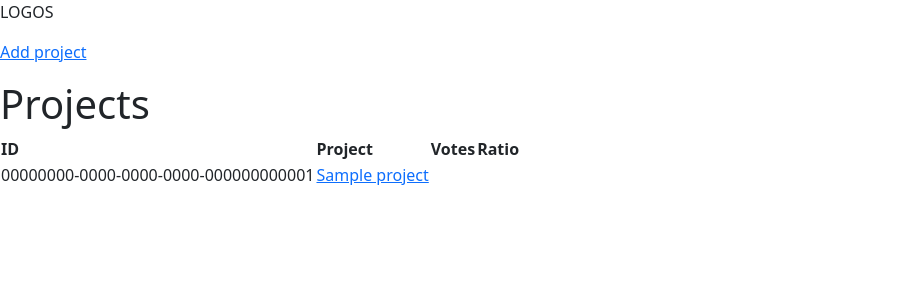
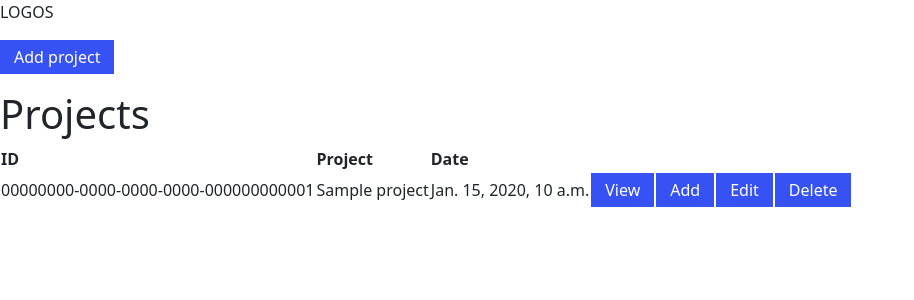
Before and after one commit to opawel262/dev-search, a Django app: page /projects/ in a window 1280 px wide. Shown: the top 300 px of the page, without its empty margins (0-914 px from the left). Run offline with Django 4.2, Linux system fonts and the light colour scheme; tables that the repository leaves empty hold one stand-in row (values such as "Sample post").

Commit message:
read some CRUD for creating and managing projects data elements

```diff
--- a/projects/urls.py
+++ b/projects/urls.py
@@ -8,5 +8,7 @@ app_name = 'projects'
 urlpatterns = [
     path('', views.projects, name='projects'),
     path('<uuid:pk>/', views.single_project, name='single_project'),
-    path('create/', views.create_project, name='create_project')
+    path('create/', views.create_project, name='create_project'),
+    path('update/<uuid:pk>/', views.update_project, name='update_project'),
+    path('delete/<uuid:pk>/', views.delete_project, name='delete_project')
 ]
--- a/projects/views.py
+++ b/projects/views.py
@@ -1,6 +1,7 @@
-from django.shortcuts import render
+from django.shortcuts import render, redirect
 from .models import Project
 from uuid import UUID
+from .forms import ProjectForm
 # Create your views here.
 
 def projects(request):
@@ -16,7 +17,44 @@ def single_project(request, pk: UUID):
 
 
 def create_project(request):
+
+    form = ProjectForm()
+
+    if request.method == 'POST':
+        form = ProjectForm(request.POST)
+        if form.is_valid():
+            form.save()
+            return redirect('projects:projects')
+
     context = {
+        'form': form
+    }
+    return render(request, 'projects/create_project.html', context)
 
+
+def update_project(request, pk: UUID):
+    project = Project.objects.get(id=pk)
+    form = ProjectForm(instance=project)
+
+    if request.method == 'POST':
+        form = ProjectForm(request.POST, instance=project)
+        if form.is_valid():
+            form.save()
+            return redirect('projects:projects')
+    context = {
+        'form': form
     }
-    return render(request, 'projects/create_project.html')
+    return render(request, 'projects/update_project.html', context)
+
+
+def delete_project(request, pk: UUID):
+    project = Project.objects.get(id=pk)
+    form = ProjectForm(instance=project)
+
+    if request.method == 'POST':
+        project.delete()
+        return redirect('projects:projects')
+    context = {
+        'form': form
+    }
+    return render(request, 'projects/delete_project.html', context)
--- a/templates/base.html
+++ b/templates/base.html
@@ -5,7 +5,20 @@
     <meta name="viewport" content="width=device-width, initial-scale=1.0">
     <title>Document</title>
     <link href="https://cdn.jsdelivr.net/npm/bootstrap@5.3.1/dist/css/bootstrap.min.css" rel="stylesheet" integrity="sha384-4bw+/aepP/YC94hEpVNVgiZdgIC5+VKNBQNGCHeKRQN+PtmoHDEXuppvnDJzQIu9" crossorigin="anonymous">
+    <style>
+        a:link, a:visited {
+            background-color: #3652f4;
+            color: white;
+            padding: 5px 14px;
+            text-align: center;
+            text-decoration: none;
+            display: inline-block;
+          }
 
+          a:hover, a:active {
+            background-color: rgb(0, 255, 34);
+          }
+    </style>
 </head>
 <body>
 
--- a/templates/projects/create_project.html
+++ b/templates/projects/create_project.html
@@ -2,10 +2,10 @@
 {% block content %}
 <h1>Project form</h1>
 
-<form action="POST">
+<form method="POST">
     {% csrf_token %}
-
-    <input type="submit" value="">
+    {{form.as_p}}
+    <input type="submit" value="submit">
 </form>
 
 {% endblock %}
--- a/templates/projects/projects.html
+++ b/templates/projects/projects.html
@@ -6,16 +6,19 @@
     <tr>
         <th>ID</th>
         <th>Project</th>
-        <th>Votes</th>
-        <th>Ratio</th>
+        <th>Date</th>
+
 
     </tr>
     {% for project in projects %}
     <tr>
         <td>{{project.id}}</td>
-        <td><a href="{% url 'projects:single_project' project.id %}">{{project.title}}</a></td>
-        <td>{{project.votes}}</td>
-        <td>{{project.ratio}}</td>
+        <td><a >{{project.title}}</a></td>
+        <td>{{project.created_at}}</td>
+        <td><a target="_blank" href="{% url 'projects:single_project' project.id %}">View  </a></td>
+        <td><a target="_blank" href="">Add </a></td>
+        <td><a target="_blank" href="">Edit </a></td>
+        <td><a target="_blank" href="">Delete        </a></td>
     </tr>
     {% endfor %}
 </table>
```
